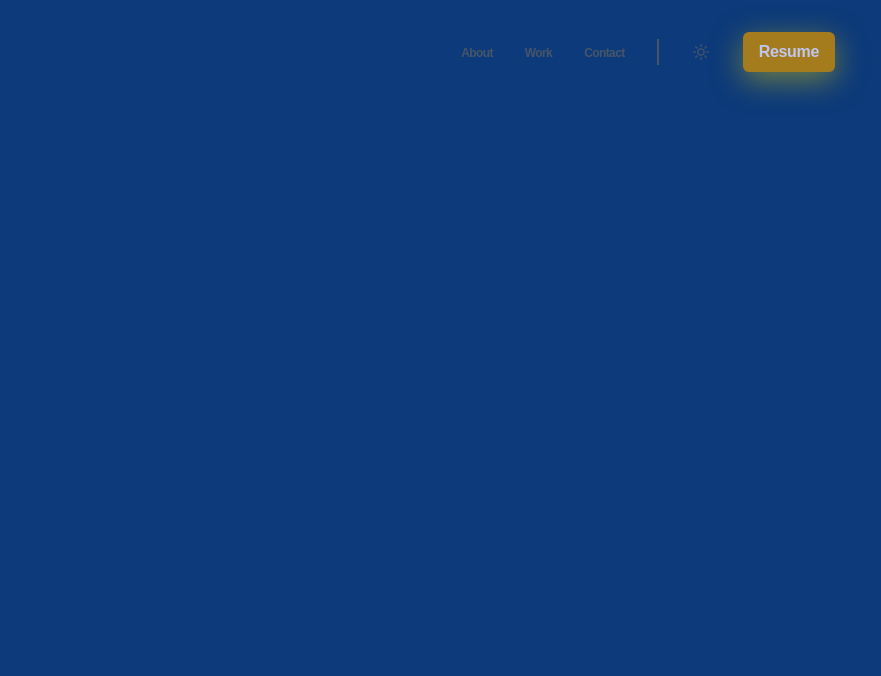
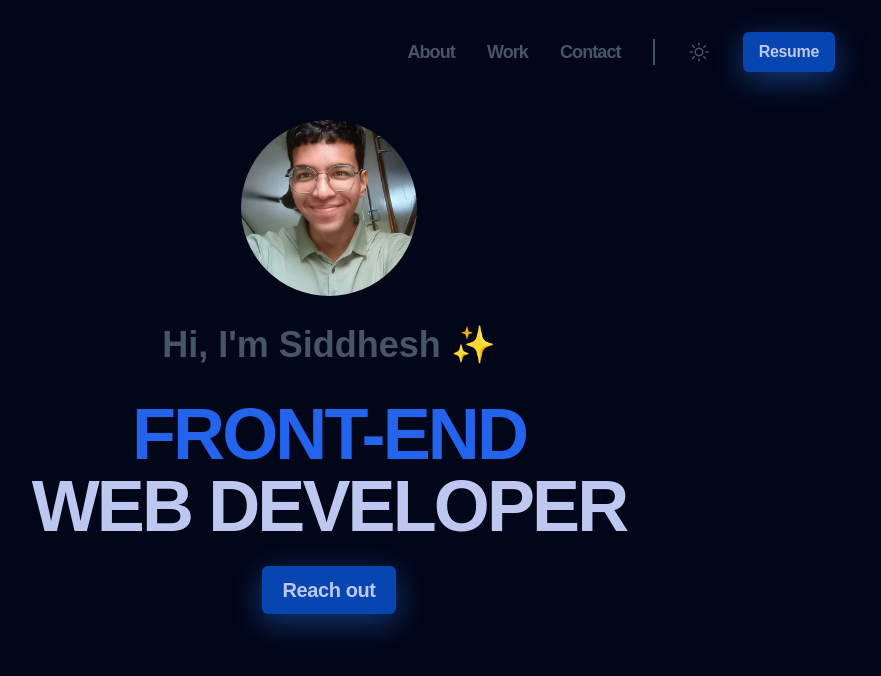
Before and after one commit to Slayer-X164/portfolio, a website built with Vite: page index.html in a window 1280 px wide. Shown: the whole page, without its empty margins (311-1192 px from the left). Built offline with nearby package versions, Linux system fonts and the light colour scheme; a web font is replaced by a local one.

Commit message:
hero section done

```diff
--- a/index.html
+++ b/index.html
@@ -67,13 +67,18 @@
     </div>
     <!-- mobile nav end -->
 
-    <!-- <main> -->
+    <main>
+      <section class="hero container">
+        <img class="hero__img" src="./public/pic 1.jpeg" alt="profile photo">
+        <h2 class="hero__subtitle">Hi, I'm Siddhesh ✨</h2>
+        <h1 class="hero__title"><strong>Front-End </strong><br>Web Developer</h1>
+        <a href="#" class="hero__btn btn">Reach out</a>
+      </section>
       <!-- <section></section> -->
       <!-- <section></section> -->
       <!-- <section></section> -->
       <!-- <section></section> -->
-      <!-- <section></section> -->
-    <!-- </main> -->
+    </main>
     <!-- <footer></footer> -->
 
     <script type="module" src="./source/main.js"></script>
--- a/source/main.js
+++ b/source/main.js
@@ -2,6 +2,7 @@ import '../styles/modern-normalize.css';
 import '../styles/style.css';
 import '../styles/components/header.css';
 import '../styles/components/mobile-nav.css';
+import '../styles/components/hero.css'
 import '../styles/utils.css';
 
 import mobile_nav_func from './utils/mobile-nav'
--- a/styles/components/header.css
+++ b/styles/components/header.css
@@ -78,12 +78,12 @@
         max-width: 1024px;
     }
     .header__link{
-        font-size: var(--size-xs);
+        font-size: var(--size-lg);
 
     }
     .header__sun{
-        width: var(--size-xl);
-        height: var(--size-xl);
+        width: var(--size-2xl);
+        height: var(--size-2xl);
     }
     .header__resume{
         font-size: var(--size-sm);
--- /dev/null
+++ b/styles/components/hero.css
@@ -0,0 +1,88 @@
+.hero{
+    text-align: center;
+    display: flex;
+    justify-content: center;
+    align-items: center;
+    flex-direction: column;
+    gap: 1rem;
+    margin-top: 1rem;
+}
+.hero__img{
+
+    border-radius: 50%;
+    width: 8rem;
+    height: 8rem;
+}
+.hero__subtitle{
+    color: var(--clr-slate600);
+    font-size: var(--size-xl);
+}
+.hero__title{
+    font-size: var(--size-4xl);
+    font-weight: bold;
+    color: var(--clr-light);
+    text-transform: uppercase;
+    letter-spacing: -0.04em;
+    line-height: 0.9;
+
+}
+/* XS */
+@media (min-width:475px) {
+    .hero{
+        gap: 1.7rem;
+
+    }
+    .hero__img{
+        width: 8rem;
+        height: 8rem;
+    }
+    .hero__subtitle{
+        font-size: var(--size-xl);
+    }
+    .hero__title{
+        font-size: var(--size-5xl);
+
+    }
+}
+/* sm */
+/* @media (min-width:640px) {} */
+/* med */
+/* @media (min-width:768px) {} */
+/* lg */
+@media (min-width:1024px) {
+    .hero__img{
+        width: 9rem;
+        height: 9rem;
+    }
+    .hero__subtitle{
+        font-size: var(--size-2xl);
+    }
+    .hero__title{
+        font-size: var(--size-7xl);
+
+    }
+    .hero__btn{
+            font-size: var(--size-lg);
+    }
+}
+/* xl */
+@media (min-width:1280px) {
+    .hero__img{
+        width: 11rem;
+        height: 11rem;
+    }
+    .hero__subtitle{
+        font-size: var(--size-4xl);
+    }
+    .hero__title{
+        font-size: var(--size-7xl);
+
+    }
+    .hero__btn{
+            font-size: var(--size-xl);
+    }
+}
+/* 2xl */
+@media (min-width:1536px) {
+
+}
--- a/styles/style.css
+++ b/styles/style.css
@@ -1,10 +1,11 @@
 :root{
     --clr-dark:#020619;
+    --clr-blue100:#dbeafe;
     --clr-light:#bec7ef;
     --clr-slate400:#94a3b8;
     --clr-slate600:#475569;
     --clr-slate800:#1e293b;
-    --clr-link:hsl(42, 70%, 38%);
+    --clr-link:hsl(218, 92%, 36%);
     --clr-blue:hsl(221, 83%, 53%);
 
 
@@ -33,8 +34,8 @@ html{
 }
 body{
     font-family: 'Cabinet Grotesk', sans-serif;
-    background-color: #0c3a7a;
-    /* background-color: var(--clr-dark); */
+
+    background-color: var(--clr-dark);
     color: var(--clr-light);
 }
 img,
--- a/styles/utils.css
+++ b/styles/utils.css
@@ -47,11 +47,11 @@
     padding: 0.5em 1em;
     border-radius: 6px;
     color: var(--clr-light);
-    box-shadow: 0 8px 30px  hsla(57, 69%, 42%, 0.6);
+    box-shadow: 0 8px 30px  hsla(216, 69%, 42%, 0.6);
 }
 .btn:hover{
     transform: translateY(-5px);
-    box-shadow: 0 5px 40px  hsla(57, 69%, 42%, 0.9);
+    box-shadow: 0 5px 40px  hsla(203, 69%, 42%, 0.9);
     transition: transform 0.3s ease-in-out , box-shadow 0.2s;
 }
 .container{
```
Also changed, not shown: media.txt (added, +24 -0 lines), public/pic 1.jpeg (added), public/pic 2.jpeg (added).
